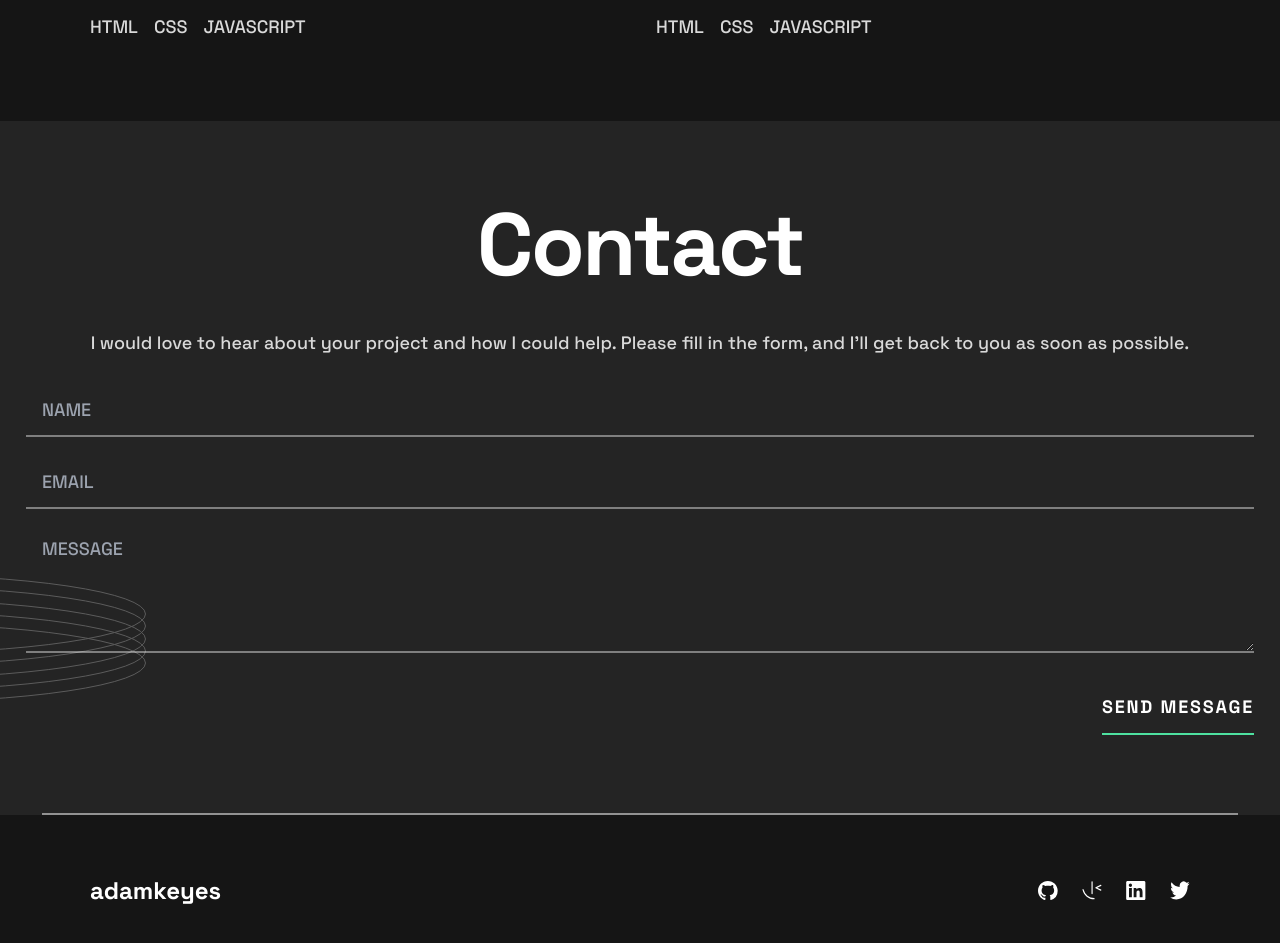
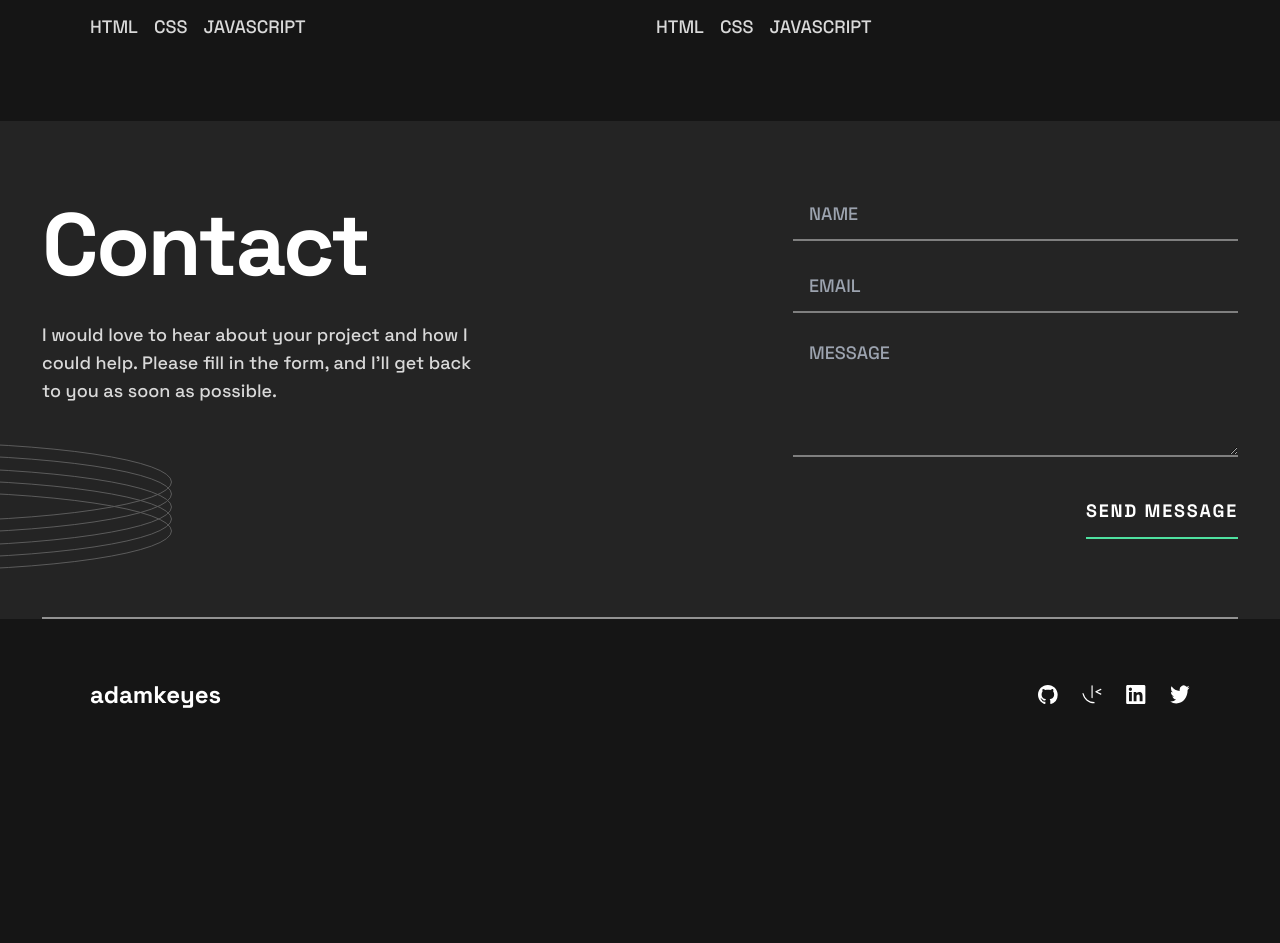
Before and after one commit to JayBrown92/single-page-developer-portfolio, a Next.js app: page / in a window 1280 px wide. Shown: the part 2984-3927 px from the top of the page. After the commit the page ends 3755 px from the top, so only its background shows below. Built offline with nearby package versions, Linux system fonts and the light colour scheme.

Commit message:
complete: contact section

```diff
--- a/src/components/content/Contact.tsx
+++ b/src/components/content/Contact.tsx
@@ -6,14 +6,15 @@ import Section from "../UI/Section";
 export default function Contact() {
   return (
     <Section id="contact-me-section" className=" bg-secondary-bg">
-      <Container className="container mx-auto flex flex-wrap justify-center gap-y-5  px-4 py-20 text-center after:absolute  after:bottom-0 after:left-4 after:right-4 after:mx-auto after:border-y-[1px] after:border-color-secondary/50 md:max-w-md md:gap-10 md:px-0">
-        {" "}
-        <h2> Contact</h2>{" "}
+      <Container className="flex flex-wrap justify-center gap-y-5  overflow-visible  px-4 text-center  after:absolute after:bottom-0 after:left-4 after:right-4 after:mx-auto after:border-y-[1px] after:border-color-secondary/50 md:max-w-md md:gap-10 lg:justify-between lg:text-left">
+        <div className="flex flex-col gap-y-8 lg:w-[445px] ">
+          <h2> Contact</h2>
           <p>
             I would love to hear about your project and how I could help. Please
-          fill in the form, and I&apos;ll get back to you as soon as possible.{" "}
-        </p>{" "}
-        <form className="  grid  basis-full  gap-y-8 text-left uppercase text-color-secondary/50">
+            fill in the form, and I&apos;ll get back to you as soon as possible.
+          </p>
+        </div>
+        <form className="  grid   gap-y-8 text-left uppercase text-color-secondary/50 lg:w-[445px]">
           <div>
             <input
               className="h-10 w-full border-b-2  border-color-primary/50 bg-secondary-bg  outline-0	placeholder:-translate-y-1.5 placeholder:translate-x-4 focus:border-color-accent focus:bg-secondary-bg active:border-color-accent disabled:border-color-disabled"
@@ -44,14 +45,14 @@ export default function Contact() {
             send message
           </button>
         </form>
-      </Container>
         <Image
           src={ringsPattern}
           width={530}
           height={129}
           alt="pattern for hero section design consiting of multiple flat rings"
-        className="absolute -left-48 bottom-0 z-10 -translate-y-28 md:-left-96 "
+          className="absolute -left-48 bottom-0  z-10 -translate-y-28 md:-left-96 lg:-bottom-16 "
         />
+      </Container>
     </Section>
   );
 }
```
Lines whose indentation alone changed are shown as unchanged.
